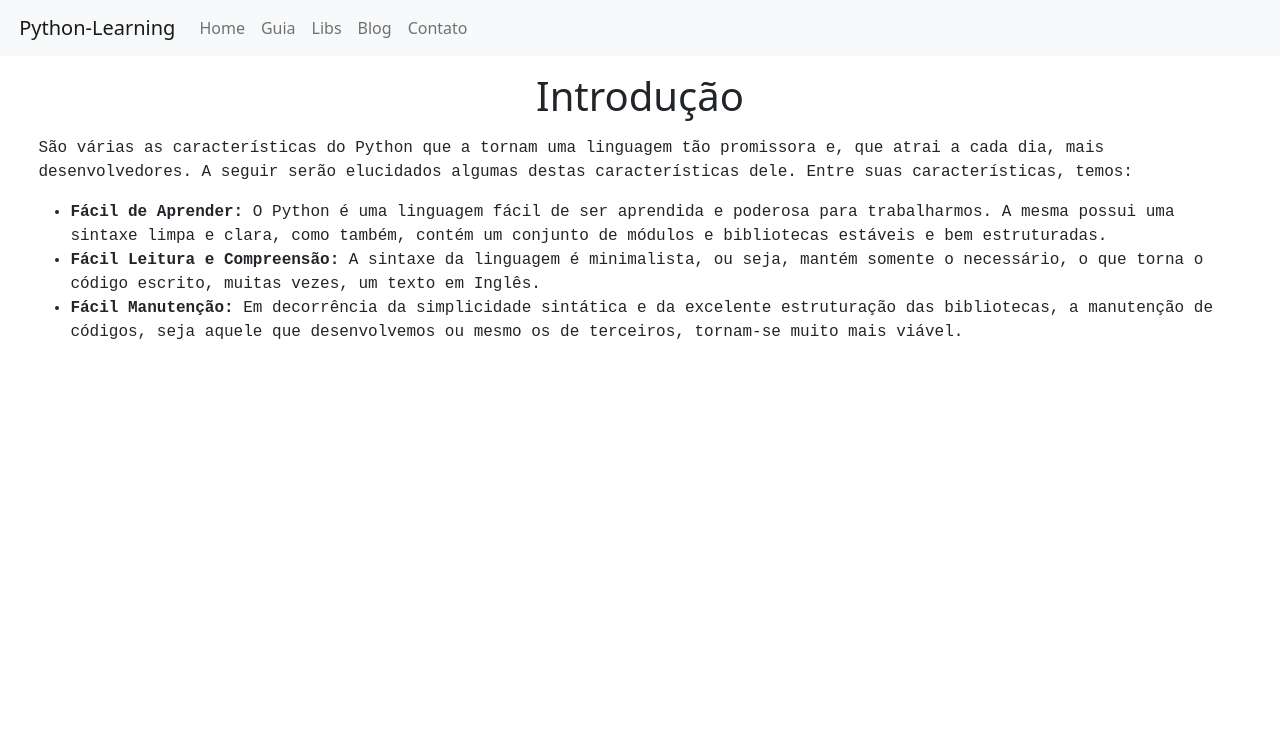
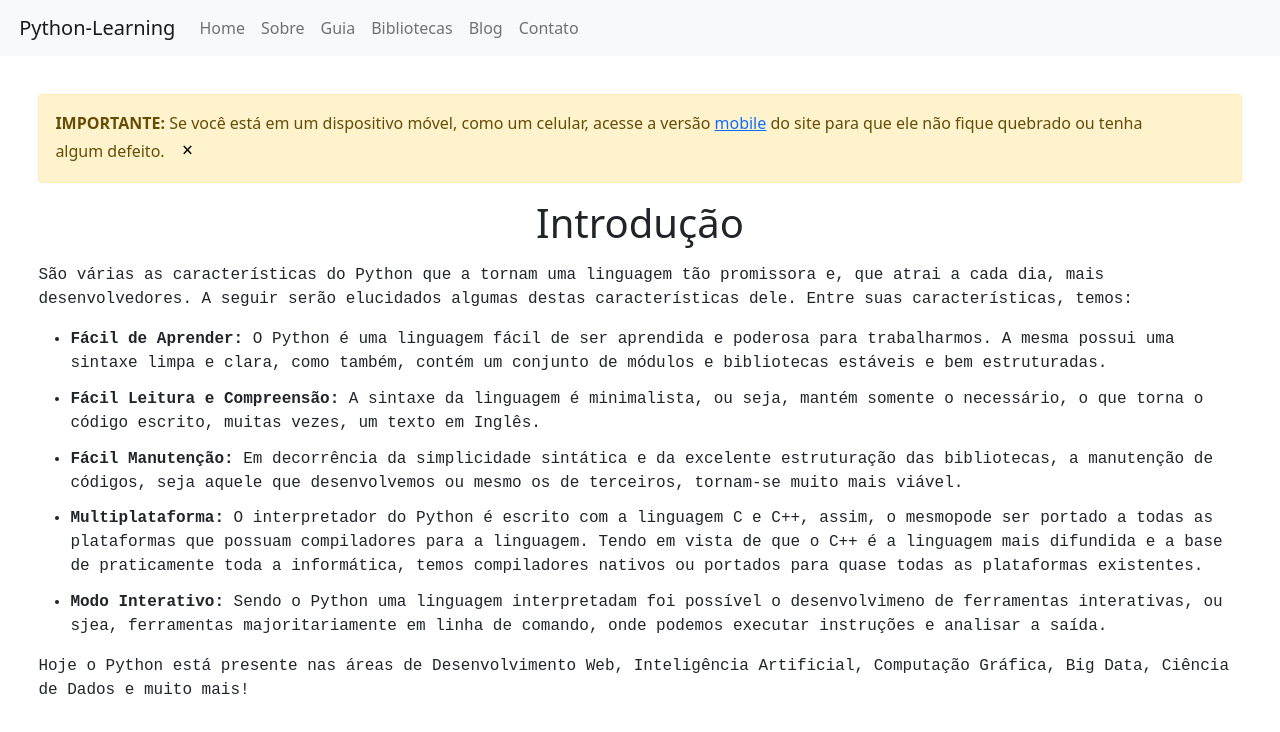
Before and after one commit to D4RK-H3R0BR1N3-26102019/python-learning, a Next.js app: page / in a window 1280 px wide. Shown: the top 732 px of the page. Built offline with nearby package versions, Linux system fonts and the light colour scheme.

Commit message:
Alert;Navbar;Text

```diff
--- a/pages/index.js
+++ b/pages/index.js
@@ -26,10 +26,13 @@ function Home() {
                 <a className="nav-link" href="https://python-learning.vercel.app">Home</a>
               </li>
               <li className="nav-item">
+                <a className="nav-link" href="/sobre">Sobre</a>
+              </li>
+              <li className="nav-item">
                 <a className="nav-link" href="/guia">Guia</a>
               </li>
               <li className="nav-item">
-                <a className="nav-link" href="/bibliotecas">Libs</a>
+                <a className="nav-link" href="/bibliotecas">Bibliotecas</a>
               </li>
               <li className="nav-item">
                 <a className="nav-link" href="/blog">Blog</a>
@@ -41,13 +44,23 @@ function Home() {
           </div>
         </nav>
 
+        <div className="alert alert-warning alert-dismissible fade show" role="alert" style={{marginTop: '3%', marginLeft: '3%', marginRight: '3%'}}>
+          <b>IMPORTANTE:</b> Se você está em um dispositivo móvel, como um celular, acesse a versão <a href="/mobile">mobile</a> do site para que ele não fique quebrado ou tenha algum defeito.
+          <button style={{background: 'none', border: 'none', marginLeft: '1%'}} type="button" className="close" data-dismiss="alert" aria-label="Close">
+            <span aria-hidden="true" style={{fontSize: '120%'}}>&times;</span>
+          </button>
+        </div>
+
         <h1 className="mt-3 mb-3" style={{display: 'flex', justifyContent: 'center'}}>Introdução</h1>
         <p className="text-justify" style={{fontFamily: 'monospace', marginLeft: '3%', marginRight: '3%'}}>São várias as características do Python que a tornam uma linguagem tão promissora e, que atrai a cada dia, mais desenvolvedores. A seguir serão elucidados algumas destas características dele. Entre suas características, temos:</p>
         <ul style={{marginLeft: '3%', marginRight: '3%', fontFamily: 'monospace'}}>
-          <li><b>Fácil de Aprender:</b> O Python é uma linguagem fácil de ser aprendida e poderosa para trabalharmos. A mesma possui uma sintaxe limpa e clara, como também, contém um conjunto de módulos e bibliotecas estáveis e bem estruturadas.</li>
-          <li><b>Fácil Leitura e Compreensão:</b> A sintaxe da linguagem é minimalista, ou seja, mantém somente o necessário, o que torna o código escrito, muitas vezes, um texto em Inglês.</li>
-          <li><b>Fácil Manutenção:</b> Em decorrência da simplicidade sintática e da excelente estruturação das bibliotecas, a manutenção de códigos, seja aquele que desenvolvemos ou mesmo os de terceiros, tornam-se muito mais viável.</li>
+          <li style={{marginBottom: '1%'}}><b>Fácil de Aprender:</b> O Python é uma linguagem fácil de ser aprendida e poderosa para trabalharmos. A mesma possui uma sintaxe limpa e clara, como também, contém um conjunto de módulos e bibliotecas estáveis e bem estruturadas.</li>
+          <li style={{marginBottom: '1%'}}><b>Fácil Leitura e Compreensão:</b> A sintaxe da linguagem é minimalista, ou seja, mantém somente o necessário, o que torna o código escrito, muitas vezes, um texto em Inglês.</li>
+          <li style={{marginBottom: '1%'}}><b>Fácil Manutenção:</b> Em decorrência da simplicidade sintática e da excelente estruturação das bibliotecas, a manutenção de códigos, seja aquele que desenvolvemos ou mesmo os de terceiros, tornam-se muito mais viável.</li>
+          <li style={{marginBottom: '1%'}}><b>Multiplataforma:</b> O interpretador do Python é escrito com a linguagem C e C++, assim, o mesmopode ser portado a todas as plataformas que possuam compiladores para a linguagem. Tendo em vista de que o C++ é a linguagem mais difundida e a base de praticamente toda a informática, temos compiladores nativos ou portados para quase todas as plataformas existentes.</li>
+          <li><b>Modo Interativo:</b> Sendo o Python uma linguagem interpretadam foi possível o desenvolvimeno de ferramentas interativas, ou sjea, ferramentas majoritariamente em linha de comando, onde podemos executar instruções e analisar a saída.</li>
         </ul>
+        <p className="text-justify" style={{fontFamily: 'monospace', marginLeft: '3%', marginRight: '3%'}}>Hoje o Python está presente nas áreas de Desenvolvimento Web, Inteligência Artificial, Computação Gráfica, Big Data, Ciência de Dados e muito mais!</p>
       </main>
     </div>
   )
```
